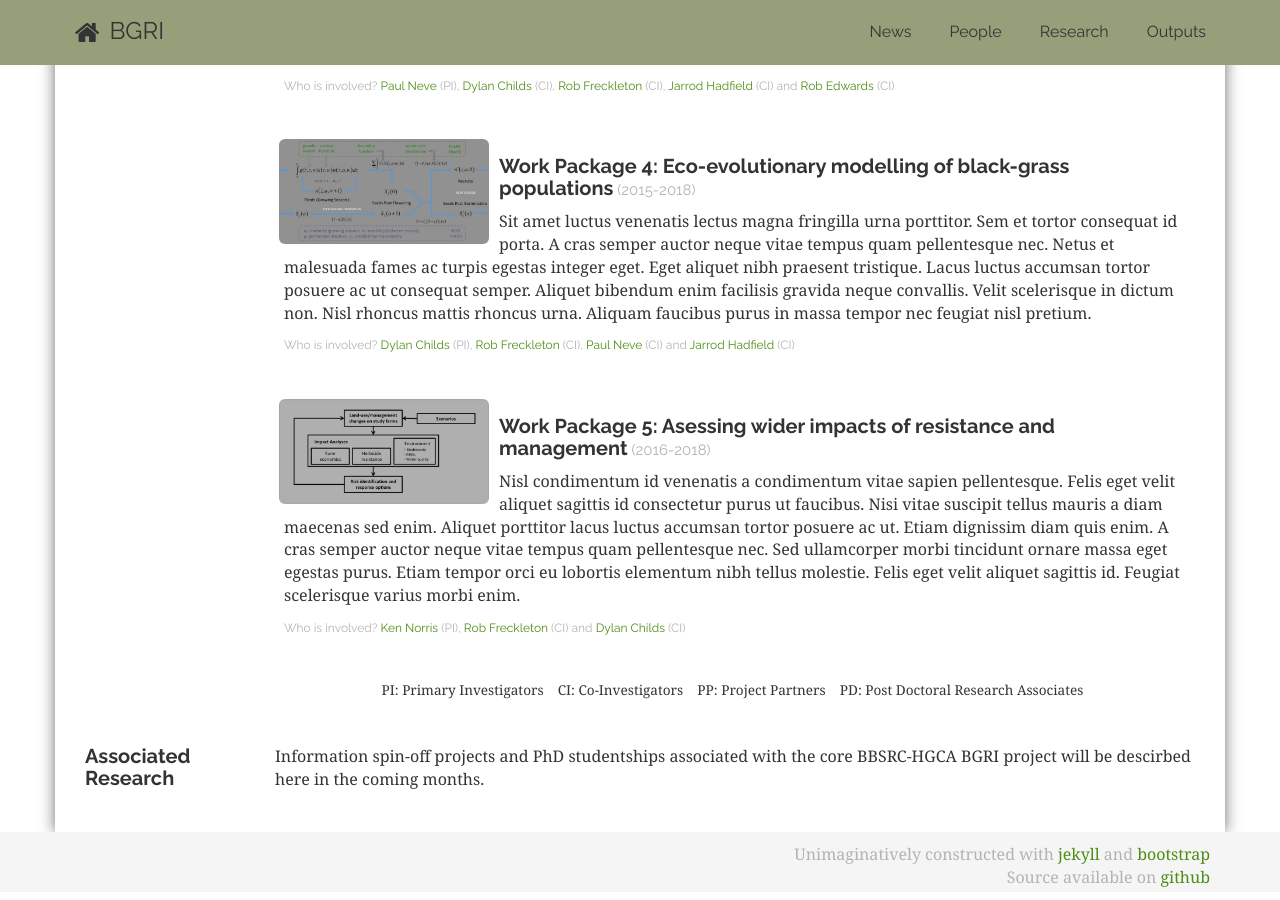
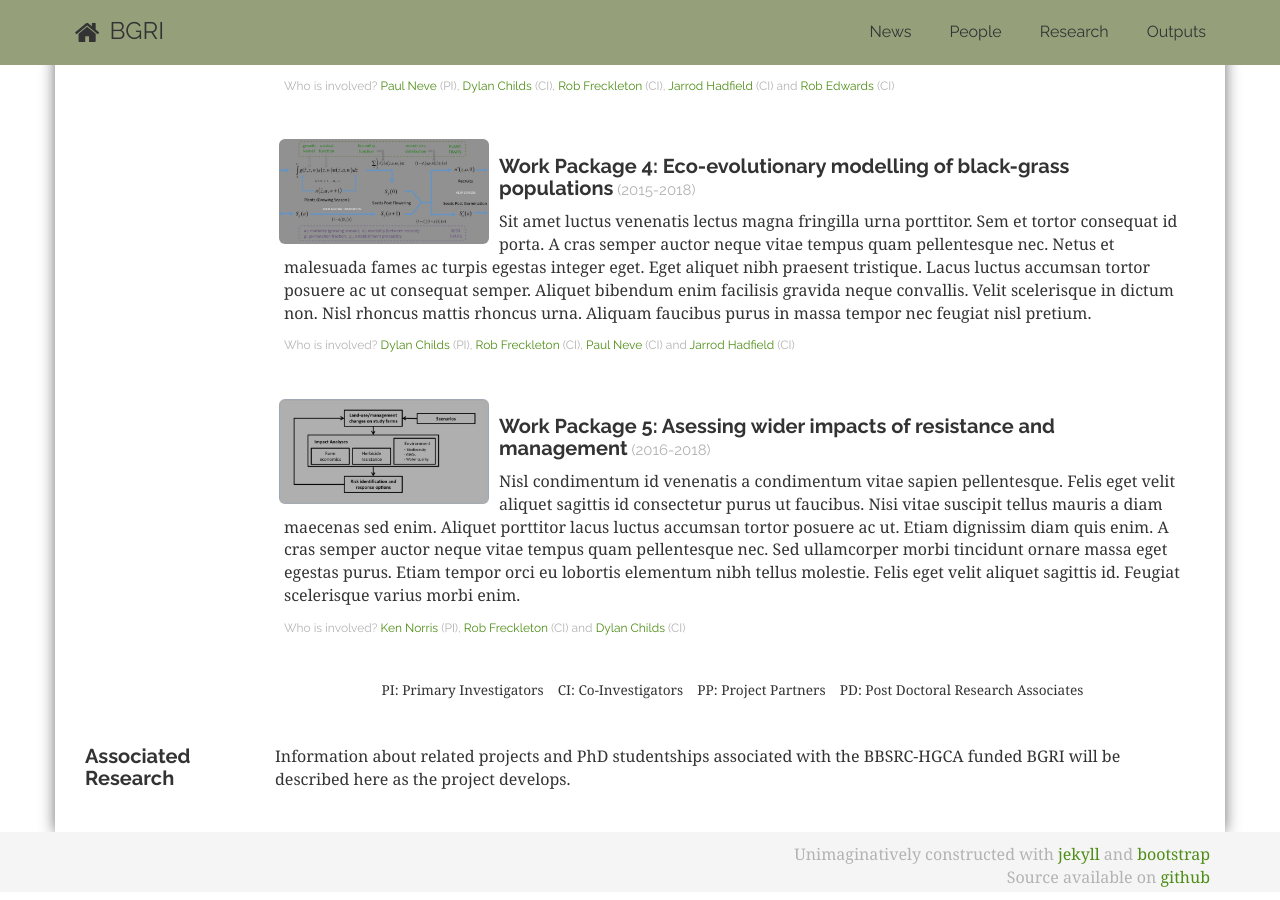
Before and after one commit to dzchilds/black-grass, a Jekyll site: the page built from research.html, in a window 1280 px wide and 900 px high, scrolled down 1617 px. Built offline with Jekyll 4.4.1, drawn with Linux system fonts in a browser that asks for light colours; nearby versions of some CDN libraries; Markdown is read by kramdown in place of the engine named in the settings.

Commit message:
Fixed typos (again).

```diff
--- a/research.html
+++ b/research.html
@@ -47,6 +47,6 @@ root: "../"
     </div>
     <div class="col-sm-10 col-md-10">
         <h4 class="text-left"></h4>
-        <p>Information spin-off projects and PhD studentships associated with the core BBSRC-HGCA BGRI project will be descirbed here in the coming months.</p>
+        <p>Information about related projects and PhD studentships associated with the BBSRC-HGCA funded BGRI will be described here as the project develops.</p>
     </div>
 </div>
```
